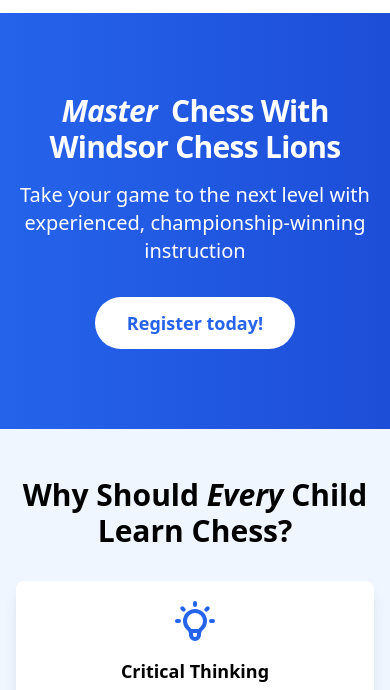
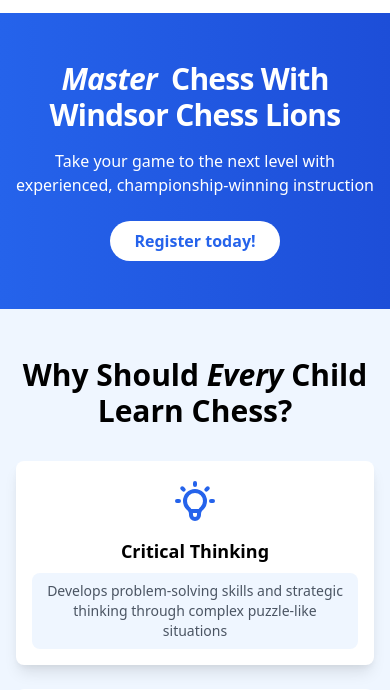
Before and after one commit to coachinbha/windsorchesslions, a plain HTML site: page mobile.html in a window 390 px wide. Shown: the part 67-757 px from the top of the page. Drawn offline with nearby package versions, Linux system fonts and the light colour scheme.

Commit message:
Update mobile.html

```diff
--- a/mobile.html
+++ b/mobile.html
@@ -84,14 +84,13 @@
         </div>
     </header>
     <!-- Hero Section -->
-<div class="gradient-background text-white fade-in flex items-center justify-center">
-    <div class="max-w-6xl px-4 py-20 text-center">
-     <h1 class="text-3xl sm:text-4xl md:text-7xl lg:text-8xl font-semibold md:font-black mb-4 tracking-tight">
+<div class="gradient-background text-white fade-in flex items-center justify-center py-12 sm:py-20">
+    <div class="max-w-6xl px-4 text-center">
+     <h1 class="text-3xl sm:text-4xl md:text-7xl lg:text-8xl font-bold md:font-black mb-4 tracking-tight">
    <i>Master</i>&nbsp; Chess With Windsor Chess Lions
 </h1>
-</h1>
-        <p class="text-xl mb-8">Take your game to the next level with experienced, championship-winning instruction</p>
-        <a href="https://forms.gle/1xit7PD9E8vyigor5" target="_blank" class="bg-white text-blue-600 px-8 py-3 rounded-full text-lg font-semibold hover:bg-gray-100 transition-colors inline-block">
+        <p class="text-base sm:text-xl mb-6 sm:mb-8">Take your game to the next level with experienced, championship-winning instruction</p>
+        <a href="https://forms.gle/1xit7PD9E8vyigor5" target="_blank" class="bg-white text-blue-600 px-6 sm:px-8 py-2 sm:py-3 rounded-full text-base sm:text-lg font-semibold hover:bg-gray-100 transition-colors inline-block">
     Register today!
 </a>
     </div>
```
